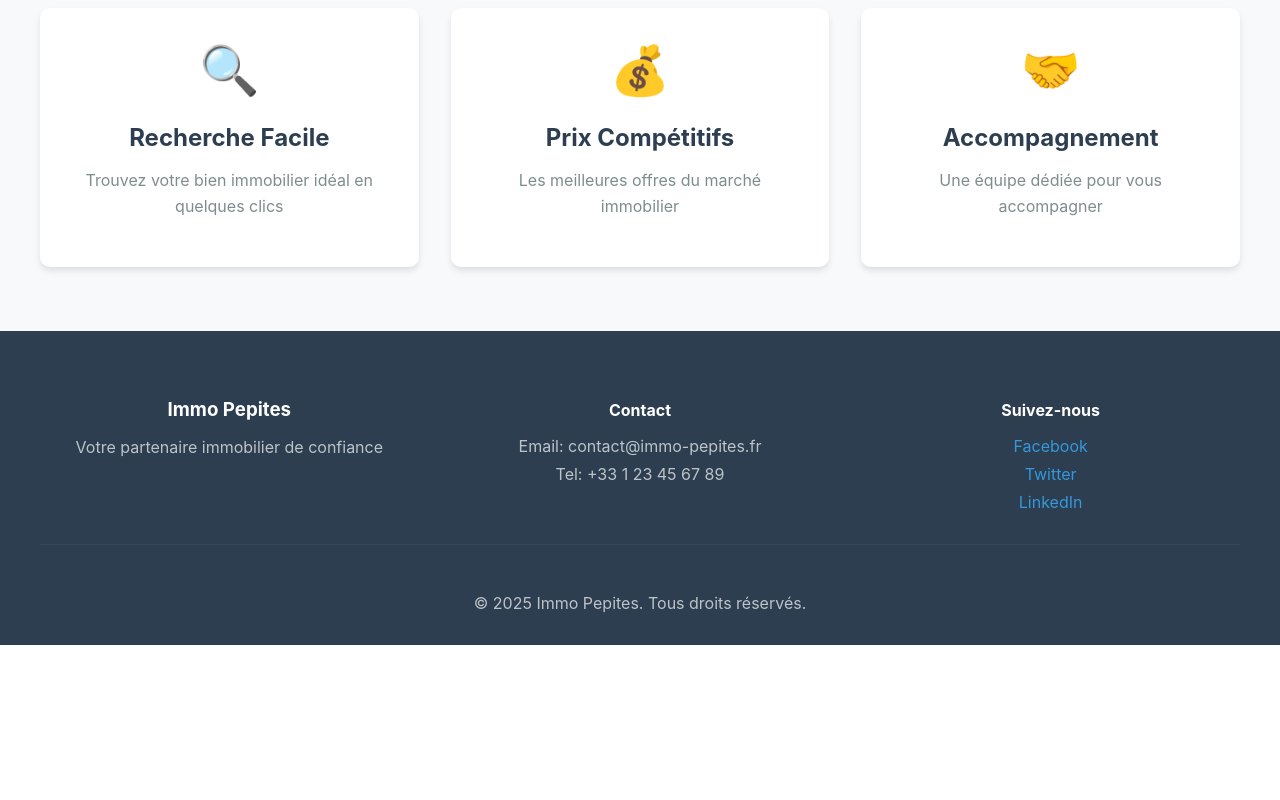
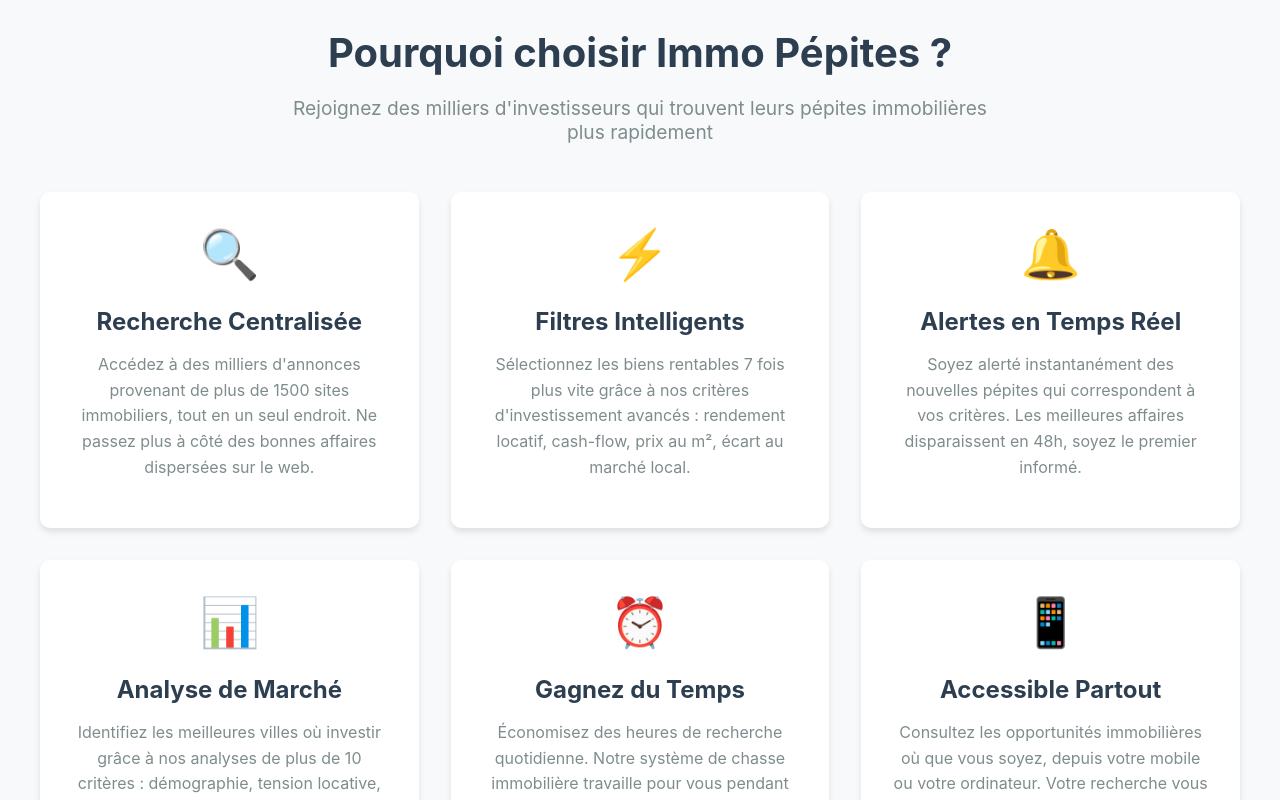
Before and after one commit to pdeltour/immo-pepites-marketing, a React (Create React App) app: page / in a window 1280 px wide. Shown: the part 740-1540 px from the top of the page. Before the commit the page ends 1385 px from the top, so only its background shows below. Built offline with nearby package versions, Linux system fonts and the light colour scheme; no server answers; what aws-amplify would draw is missing.

Commit message:
update version of the website

```diff
--- a/src/components/Features.css
+++ b/src/components/Features.css
@@ -11,8 +11,18 @@
 .features-title {
   text-align: center;
   font-size: 2.5rem;
+  margin-bottom: 1rem;
+  color: #2c3e50;
+}
+
+.features-intro {
+  text-align: center;
+  font-size: 1.2rem;
+  color: #7f8c8d;
   margin-bottom: 3rem;
-  color: #2c3e50;
+  max-width: 700px;
+  margin-left: auto;
+  margin-right: auto;
 }
 
 .features-grid {
--- a/src/components/Features.js
+++ b/src/components/Features.js
@@ -5,28 +5,49 @@
   const features = [
     {
       id: 1,
-      title: 'Recherche Facile',
-      description: 'Trouvez votre bien immobilier idéal en quelques clics',
+      title: 'Recherche Centralisée',
+      description: 'Accédez à des milliers d\'annonces provenant de plus de 1500 sites immobiliers, tout en un seul endroit. Ne passez plus à côté des bonnes affaires dispersées sur le web.',
       icon: '🔍'
     },
     {
       id: 2,
-      title: 'Prix Compétitifs',
-      description: 'Les meilleures offres du marché immobilier',
-      icon: '💰'
+      title: 'Filtres Intelligents',
+      description: 'Sélectionnez les biens rentables 7 fois plus vite grâce à nos critères d\'investissement avancés : rendement locatif, cash-flow, prix au m², écart au marché local.',
+      icon: '⚡'
     },
     {
       id: 3,
-      title: 'Accompagnement',
-      description: 'Une équipe dédiée pour vous accompagner',
-      icon: '🤝'
+      title: 'Alertes en Temps Réel',
+      description: 'Soyez alerté instantanément des nouvelles pépites qui correspondent à vos critères. Les meilleures affaires disparaissent en 48h, soyez le premier informé.',
+      icon: '🔔'
+    },
+    {
+      id: 4,
+      title: 'Analyse de Marché',
+      description: 'Identifiez les meilleures villes où investir grâce à nos analyses de plus de 10 critères : démographie, tension locative, taux d\'étudiants, rendements moyens.',
+      icon: '📊'
+    },
+    {
+      id: 5,
+      title: 'Gagnez du Temps',
+      description: 'Économisez des heures de recherche quotidienne. Notre système de chasse immobilière travaille pour vous pendant que vous vous consacrez à ce qui compte vraiment.',
+      icon: '⏰'
+    },
+    {
+      id: 6,
+      title: 'Accessible Partout',
+      description: 'Consultez les opportunités immobilières où que vous soyez, depuis votre mobile ou votre ordinateur. Votre recherche vous suit partout.',
+      icon: '📱'
     }
   ];
 
   return (
     <section className="features" id="features">
       <div className="features-container">
-        <h2 className="features-title">Nos Services</h2>
+        <h2 className="features-title">Pourquoi choisir Immo Pépites ?</h2>
+        <p className="features-intro">
+          Rejoignez des milliers d'investisseurs qui trouvent leurs pépites immobilières plus rapidement
+        </p>
         <div className="features-grid">
           {features.map(feature => (
             <div key={feature.id} className="feature-card">
--- a/src/components/Footer.css
+++ b/src/components/Footer.css
@@ -27,22 +27,6 @@
   color: #bdc3c7;
 }
 
-.social-links {
-  display: flex;
-  flex-direction: column;
-  gap: 0.5rem;
-}
-
-.social-links a {
-  color: #3498db;
-  text-decoration: none;
-  transition: color 0.3s ease;
-}
-
-.social-links a:hover {
-  color: #2980b9;
-}
-
 .footer-bottom {
   text-align: center;
   padding-top: 2rem;
@@ -55,8 +39,4 @@
     grid-template-columns: 1fr;
     text-align: center;
   }
-
-  .social-links {
-    align-items: center;
-  }
 }
--- a/src/components/Footer.js
+++ b/src/components/Footer.js
@@ -12,16 +12,8 @@
           </div>
           <div className="footer-section">
             <h4>Contact</h4>
-            <p>Email: contact@immo-pepites.fr</p>
+            <p>Email: support@immo-pepites.fr</p>
             <p>Tel: +33 1 23 45 67 89</p>
-          </div>
-          <div className="footer-section">
-            <h4>Suivez-nous</h4>
-            <div className="social-links">
-              <a href="#facebook">Facebook</a>
-              <a href="#twitter">Twitter</a>
-              <a href="#linkedin">LinkedIn</a>
-            </div>
           </div>
         </div>
         <div className="footer-bottom">
--- a/src/components/Hero.js
+++ b/src/components/Hero.js
@@ -5,11 +5,11 @@
   return (
     <section className="hero" id="home">
       <div className="hero-content">
-        <h1 className="hero-title">Bienvenue chez Immo Pepites</h1>
+        <h1 className="hero-title">Trouvez votre pépite immobilière en moins de 48h</h1>
         <p className="hero-subtitle">
-          Découvrez les meilleures opportunités immobilières
+          Ne perdez plus des heures à chercher. Nous centralisons pour vous les meilleures opportunités d'investissement locatif avant qu'elles ne disparaissent.
         </p>
-        <button className="cta-button">Commencer</button>
+        <button className="cta-button">Découvrir les pépites</button>
       </div>
     </section>
   );
```
